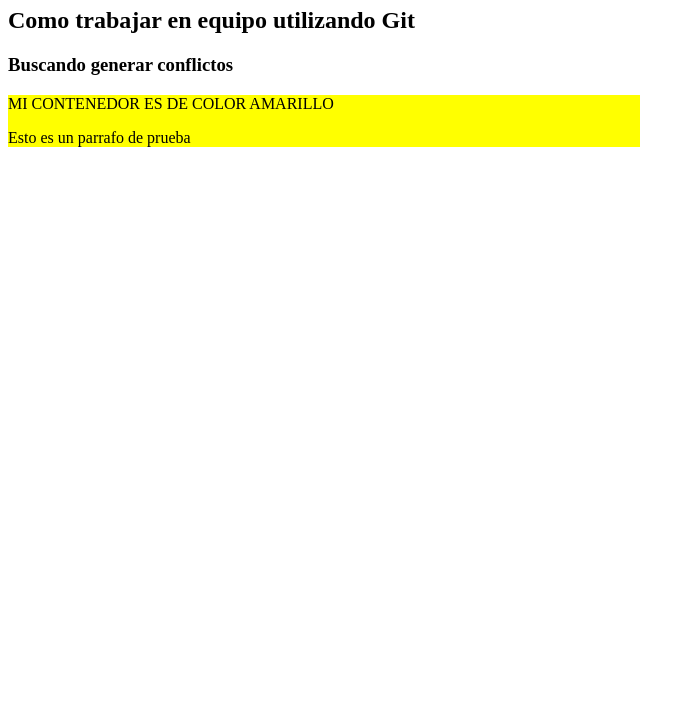
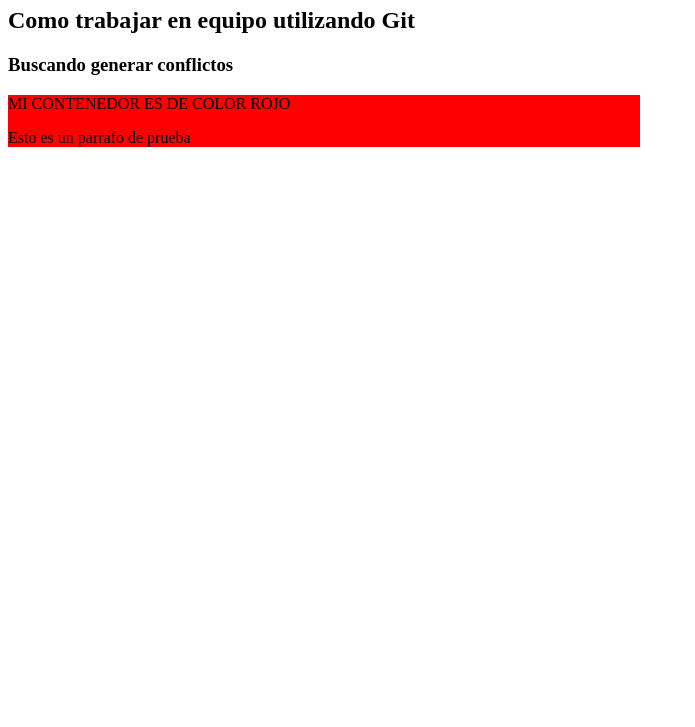
Before and after one commit to GeerDev/TrabajoEnEquipo, a plain HTML site: page index.html in a window 1280 px wide. Shown: the part 73-800 px from the top of the page, without its empty margins (0-695 px from the left). Drawn offline with Linux system fonts and the light colour scheme.

Commit message:
cambie amarillo a rojo

```diff
--- a/index.html
+++ b/index.html
@@ -12,7 +12,7 @@
     <h2>Como trabajar en equipo utilizando Git</h2>
     <h3>Buscando generar conflictos</h3>
     <div class="contenedor">
-        <p>MI CONTENEDOR ES DE COLOR AMARILLO</p>
+        <p>MI CONTENEDOR ES DE COLOR ROJO</p>
         <p>Esto es un parrafo de prueba</p>
     </div>
 
--- a/style.css
+++ b/style.css
@@ -1,4 +1,4 @@
 .contenedor {
-    background-color: yellow;
+    background-color: red;
     width: 50%;
 }
```
